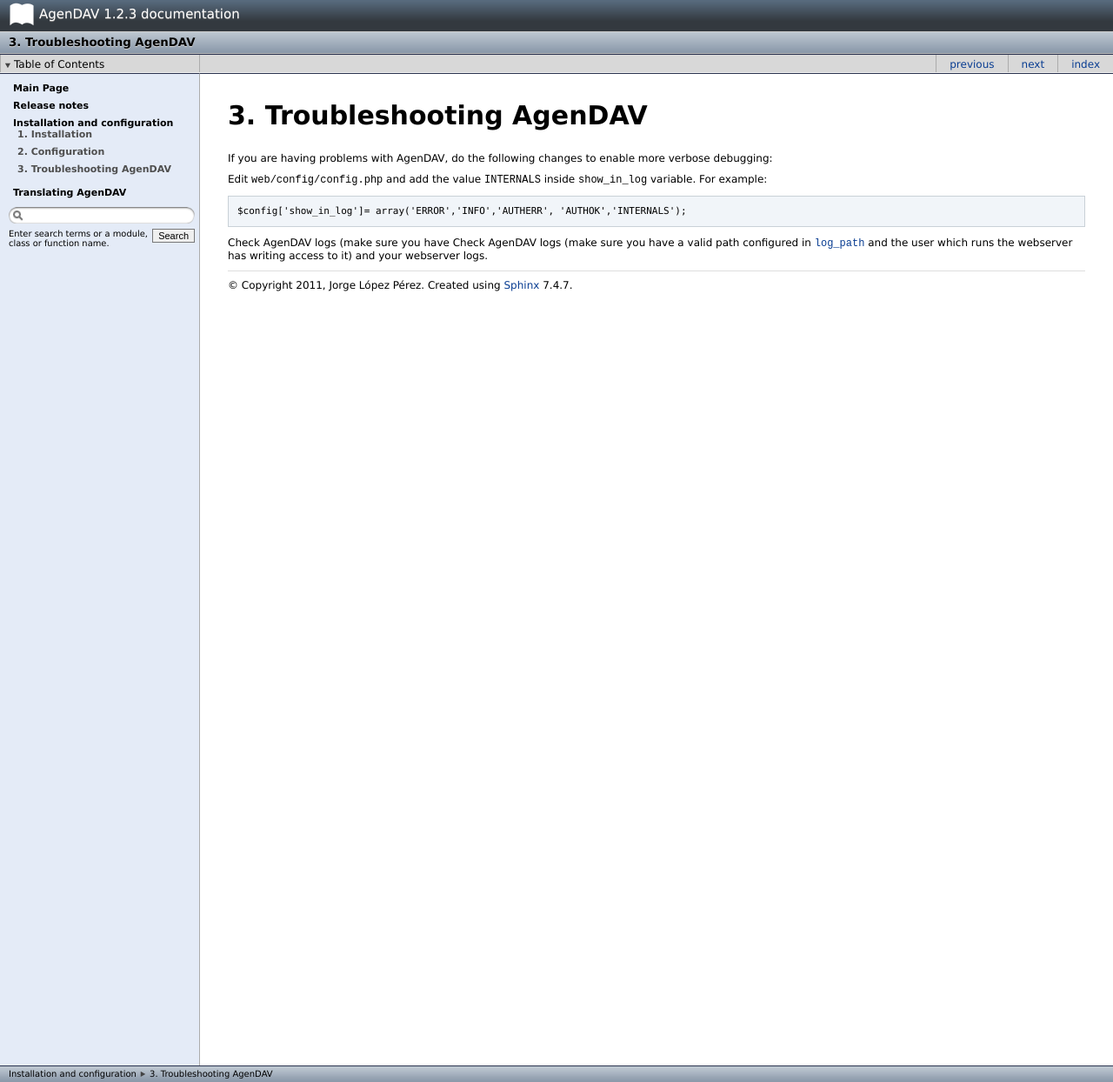
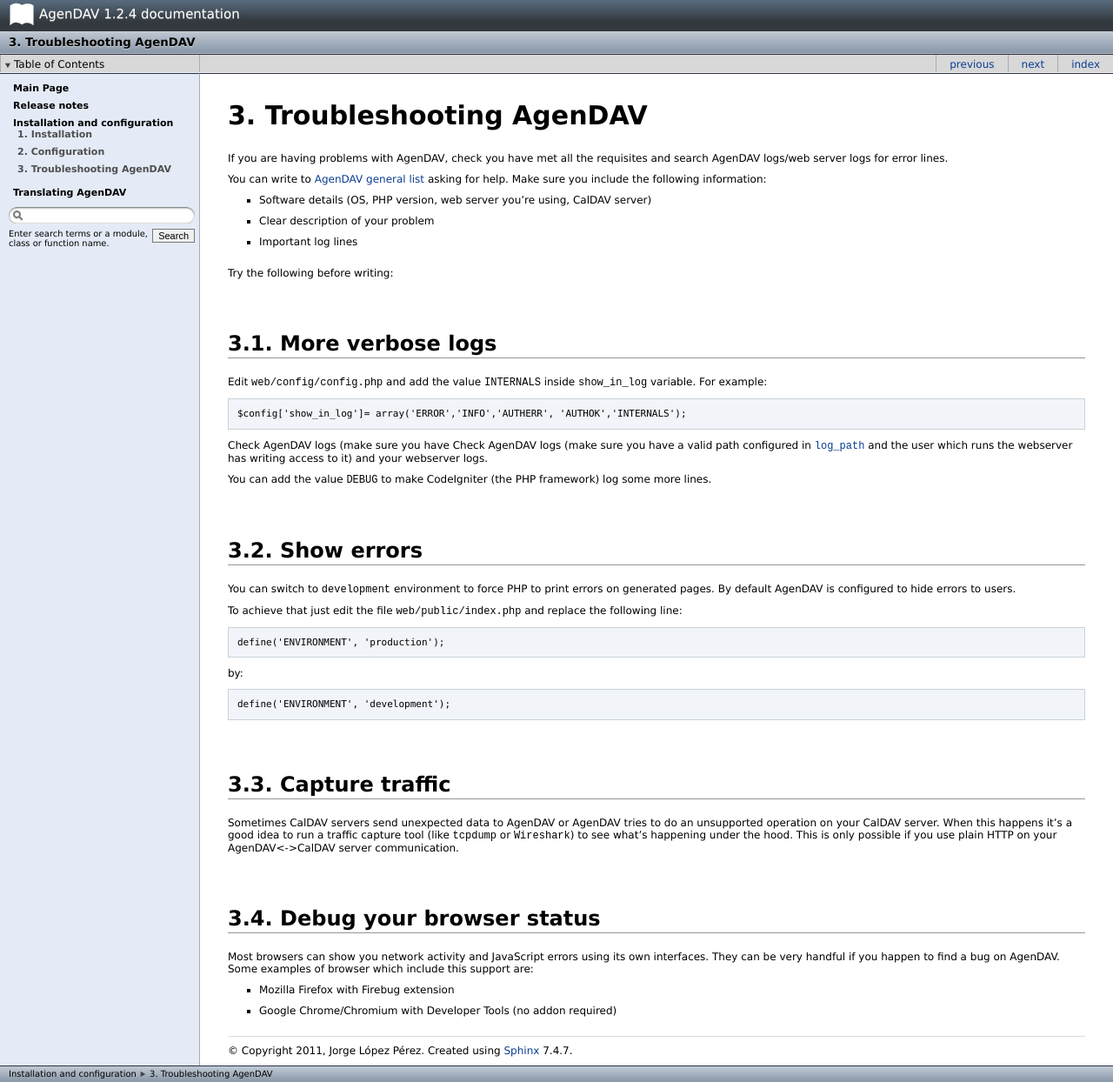
Before and after one commit to birdrock00/caldaver, a Sphinx documentation site: the page built from doc/source/admin/troubleshooting.rst, in a window 1280 px wide. Shown: the whole page at 87% size. Built offline with Sphinx 7.4.7, drawn with Linux system fonts in a browser that asks for light colours.

Commit message:
Update documentation

```diff
--- a/doc/source/admin/installation.rst
+++ b/doc/source/admin/installation.rst
@@ -10,7 +10,7 @@
 
 * A CalDAV server (developed mainly with `DAViCal <http://www.davical.org/>`_
 * A web server
-* PHP > 5.2
+* PHP >= 5.3.0
 * PHP mbstring extension
 * MySQL > 5.1
 
--- a/doc/source/admin/troubleshooting.rst
+++ b/doc/source/admin/troubleshooting.rst
@@ -1,8 +1,21 @@
 Troubleshooting AgenDAV
 =======================
 
-If you are having problems with AgenDAV, do the following changes to enable
-more verbose debugging:
+If you are having problems with AgenDAV, check you have met all the
+requisites and search AgenDAV logs/web server logs for error lines.
+
+You can write to `AgenDAV general list
+<http://groups.google.com/group/agendav-general>`_ asking for help. Make
+sure you include the following information:
+
+* Software details (OS, PHP version, web server you're using, CalDAV server)
+* Clear description of your problem
+* Important log lines
+
+Try the following before writing:
+
+More verbose logs
+-----------------
 
 Edit ``web/config/config.php`` and add the value ``INTERNALS`` inside
 ``show_in_log`` variable. For example::
@@ -12,3 +25,42 @@
 Check AgenDAV logs (make sure you have Check AgenDAV logs (make sure you
 have a valid path configured in :confval:`log_path` and the user which runs
 the webserver has writing access to it) and your webserver logs.
+
+You can add the value ``DEBUG`` to make CodeIgniter (the PHP framework) log
+some more lines.
+
+Show errors
+-----------
+
+You can switch to ``development`` environment to force PHP to print errors
+on generated pages. By default AgenDAV is configured to hide errors to
+users.
+
+To achieve that just edit the file ``web/public/index.php`` and replace the
+following line::
+
+	define('ENVIRONMENT', 'production');
+
+by::
+
+	define('ENVIRONMENT', 'development');
+
+
+Capture traffic
+---------------
+
+Sometimes CalDAV servers send unexpected data to AgenDAV or AgenDAV tries to
+do an unsupported operation on your CalDAV server. When this happens it's a
+good idea to run a traffic capture tool (like ``tcpdump`` or ``Wireshark``)
+to see what's happening under the hood. This is only possible if you use
+plain HTTP on your AgenDAV<->CalDAV server communication.
+
+Debug your browser status
+-------------------------
+
+Most browsers can show you network activity and JavaScript errors using its
+own interfaces. They can be very handful if you happen to find a bug on
+AgenDAV. Some examples of browser which include this support are:
+
+* Mozilla Firefox with Firebug extension
+* Google Chrome/Chromium with Developer Tools (no addon required)
--- a/doc/source/conf.py
+++ b/doc/source/conf.py
@@ -48,9 +48,9 @@
 # built documents.
 #
 # The short X.Y version.
-version = '1.2.3'
+version = '1.2.4'
 # The full version, including alpha/beta/rc tags.
-release = '1.2.3'
+release = '1.2.4'
 
 # The language for content autogenerated by Sphinx. Refer to documentation
 # for a list of supported languages.
```
Also changed, not shown: doc/source/releasenotes.rst (+15 -0 lines).
